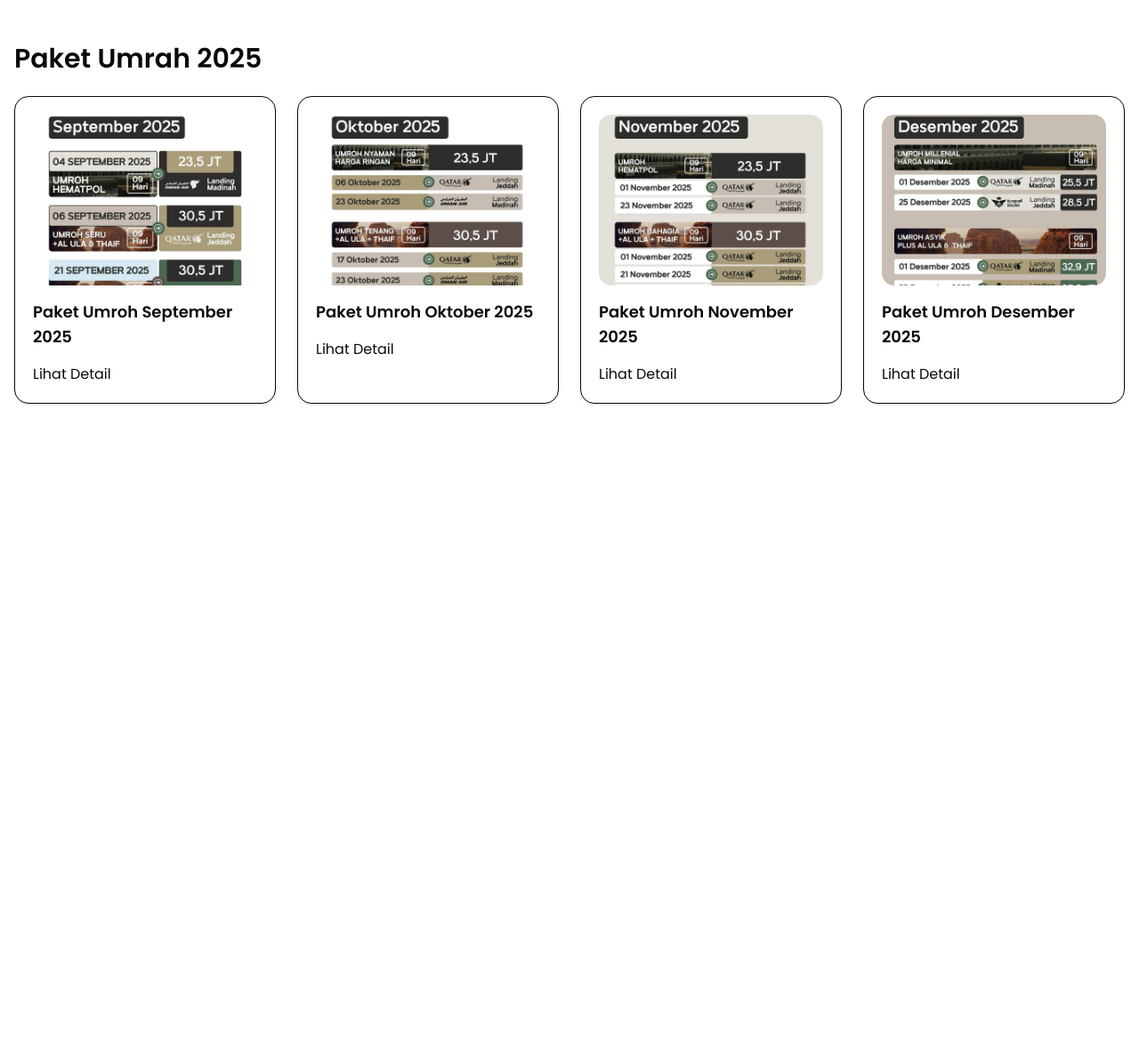
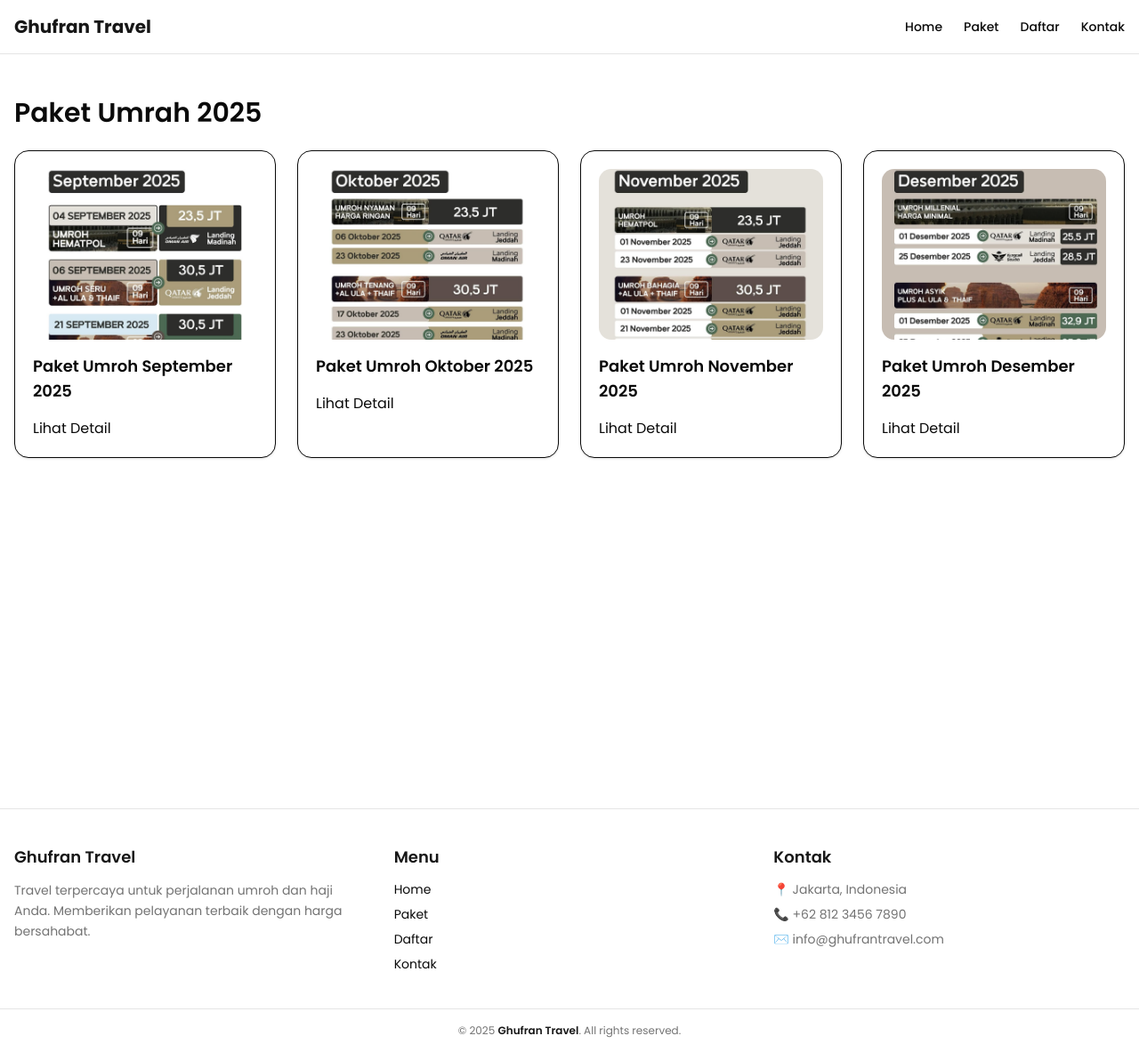
Before and after one commit to riezaekatomara/ghufran-portfolio, a Next.js app: page / in a window 1280 px wide. Shown: the whole page at 89% size. Before the commit the page ends 800 px from the top, so only its background shows below. Built offline with nearby package versions, Linux system fonts and the light colour scheme.

Commit message:
Integrasi Navbar dan Footer ke layout global

```diff
--- a/src/app/layout.tsx
+++ b/src/app/layout.tsx
@@ -1,28 +1,29 @@
-// src/app/layout.tsx
-"use client";
+import type { Metadata } from "next";
+import "./globals.css";
+import Navbar from "@/components/Navbar";
+import Footer from "@/components/Footer";
 
-import "./globals.css";
-import { ReactNode } from "react";
-import { AnimatePresence, motion } from "framer-motion";
-import { usePathname } from "next/navigation";
+export const metadata: Metadata = {
+  title: "Ghufran Travel",
+  description: "Paket Umroh & Haji terpercaya bersama Ghufran Travel",
+};
 
-export default function RootLayout({ children }: { children: ReactNode }) {
-  const pathname = usePathname();
+export default function RootLayout({
+  children,
+}: {
+  children: React.ReactNode;
+}) {
+  return (
+    <html lang="id" suppressHydrationWarning>
+      <body className="min-h-dvh flex flex-col bg-background text-foreground font-sans antialiased">
+        {/* Navbar */}
+        <Navbar />
 
-  return (
-    <html lang="id">
-      <body>
-        <AnimatePresence mode="wait">
-          <motion.div
-            key={pathname} // unik tiap halaman
-            initial={{ opacity: 0, y: 10 }}
-            animate={{ opacity: 1, y: 0 }}
-            exit={{ opacity: 0, y: -10 }}
-            transition={{ duration: 0.35, ease: "easeOut" }}
-          >
-            {children}
-          </motion.div>
-        </AnimatePresence>
+        {/* Content */}
+        <main className="flex-1">{children}</main>
+
+        {/* Footer */}
+        <Footer />
       </body>
     </html>
   );
--- a/src/components/Footer.tsx
+++ b/src/components/Footer.tsx
@@ -1,8 +1,73 @@
+import Link from "next/link";
+
 export default function Footer() {
   return (
-    <footer className="bg-blue-900 text-white text-center py-6 mt-12">
-      <p>© {new Date().getFullYear()} Ghufran Travel. All Rights Reserved.</p>
-      <p className="text-sm mt-2">Jl. Contoh No. 123, Jakarta Selatan</p>
+    <footer className="mt-12 border-t border-border bg-background">
+      <div className="container mx-auto px-4 py-10 grid gap-8 md:grid-cols-3">
+        {/* About */}
+        <div>
+          <h4 className="text-lg font-semibold text-primary mb-3">
+            Ghufran Travel
+          </h4>
+          <p className="text-sm text-muted-foreground leading-relaxed">
+            Travel terpercaya untuk perjalanan umroh dan haji Anda. Memberikan
+            pelayanan terbaik dengan harga bersahabat.
+          </p>
+        </div>
+
+        {/* Quick Links */}
+        <div>
+          <h4 className="text-lg font-semibold text-primary mb-3">Menu</h4>
+          <ul className="space-y-2 text-sm">
+            <li>
+              <Link href="/" className="hover:text-primary transition-colors">
+                Home
+              </Link>
+            </li>
+            <li>
+              <Link
+                href="/paket"
+                className="hover:text-primary transition-colors"
+              >
+                Paket
+              </Link>
+            </li>
+            <li>
+              <Link
+                href="/daftar"
+                className="hover:text-primary transition-colors"
+              >
+                Daftar
+              </Link>
+            </li>
+            <li>
+              <Link
+                href="/kontak"
+                className="hover:text-primary transition-colors"
+              >
+                Kontak
+              </Link>
+            </li>
+          </ul>
+        </div>
+
+        {/* Contact */}
+        <div>
+          <h4 className="text-lg font-semibold text-primary mb-3">Kontak</h4>
+          <ul className="space-y-2 text-sm text-muted-foreground">
+            <li>📍 Jakarta, Indonesia</li>
+            <li>📞 +62 812 3456 7890</li>
+            <li>✉️ info@ghufrantravel.com</li>
+          </ul>
+        </div>
+      </div>
+
+      {/* Bottom Bar */}
+      <div className="border-t border-border py-4 text-center text-xs text-muted-foreground">
+        © {new Date().getFullYear()}{" "}
+        <span className="font-semibold text-primary">Ghufran Travel</span>. All
+        rights reserved.
+      </div>
     </footer>
   );
 }
--- a/src/components/Navbar.tsx
+++ b/src/components/Navbar.tsx
@@ -1,61 +1,97 @@
 "use client";
 
 import Link from "next/link";
-import DarkModeToggle from "./DarkModeToggle";
 import { useState } from "react";
 import { Menu, X } from "lucide-react";
 
 export default function Navbar() {
-  const [open, setOpen] = useState(false);
+  const [isOpen, setIsOpen] = useState(false);
+
+  const toggleMenu = () => setIsOpen(!isOpen);
 
   return (
-    <nav className="w-full border-b border-border bg-background sticky top-0 z-50">
-      <div className="max-w-6xl mx-auto flex justify-between items-center px-6 py-4">
+    <header className="sticky top-0 z-50 bg-background/80 backdrop-blur-md border-b border-border">
+      <nav className="container mx-auto flex items-center justify-between py-4 px-4">
         {/* Logo */}
-        <Link href="/" className="font-bold text-xl text-primary">
+        <Link href="/" className="text-xl font-bold text-primary">
           Ghufran Travel
         </Link>
 
         {/* Desktop Menu */}
-        <div className="hidden md:flex items-center gap-6">
-          <Link href="/paket" className="hover:text-primary transition">
+        <ul className="hidden md:flex gap-6 text-sm font-medium">
+          <li>
+            <Link href="/" className="hover:text-primary transition-colors">
+              Home
+            </Link>
+          </li>
+          <li>
+            <Link
+              href="/paket"
+              className="hover:text-primary transition-colors"
+            >
               Paket
             </Link>
-          <Link href="/daftar" className="hover:text-primary transition">
+          </li>
+          <li>
+            <Link
+              href="/daftar"
+              className="hover:text-primary transition-colors"
+            >
               Daftar
             </Link>
-          <DarkModeToggle />
-        </div>
+          </li>
+          <li>
+            <Link
+              href="/kontak"
+              className="hover:text-primary transition-colors"
+            >
+              Kontak
+            </Link>
+          </li>
+        </ul>
 
-        {/* Mobile Button */}
+        {/* Mobile Menu Button */}
         <button
-          className="md:hidden p-2 rounded-lg border border-border"
-          onClick={() => setOpen(!open)}
+          onClick={toggleMenu}
+          className="md:hidden p-2 rounded-lg hover:bg-muted transition"
         >
-          {open ? <X className="h-6 w-6" /> : <Menu className="h-6 w-6" />}
+          {isOpen ? <X className="h-6 w-6" /> : <Menu className="h-6 w-6" />}
         </button>
-      </div>
+      </nav>
 
-      {/* Mobile Menu */}
-      {open && (
-        <div className="md:hidden flex flex-col gap-4 px-6 py-4 border-t border-border bg-background">
+      {/* Mobile Dropdown Menu */}
+      {isOpen && (
+        <div className="md:hidden bg-background border-t border-border px-4 py-4 space-y-3">
+          <Link
+            href="/"
+            className="block hover:text-primary transition-colors"
+            onClick={() => setIsOpen(false)}
+          >
+            Home
+          </Link>
           <Link
             href="/paket"
-            className="hover:text-primary transition"
-            onClick={() => setOpen(false)}
+            className="block hover:text-primary transition-colors"
+            onClick={() => setIsOpen(false)}
           >
             Paket
           </Link>
           <Link
             href="/daftar"
-            className="hover:text-primary transition"
-            onClick={() => setOpen(false)}
+            className="block hover:text-primary transition-colors"
+            onClick={() => setIsOpen(false)}
           >
             Daftar
           </Link>
-          <DarkModeToggle />
+          <Link
+            href="/kontak"
+            className="block hover:text-primary transition-colors"
+            onClick={() => setIsOpen(false)}
+          >
+            Kontak
+          </Link>
         </div>
       )}
-    </nav>
+    </header>
   );
 }
```
Lines whose indentation alone changed are shown as unchanged.
